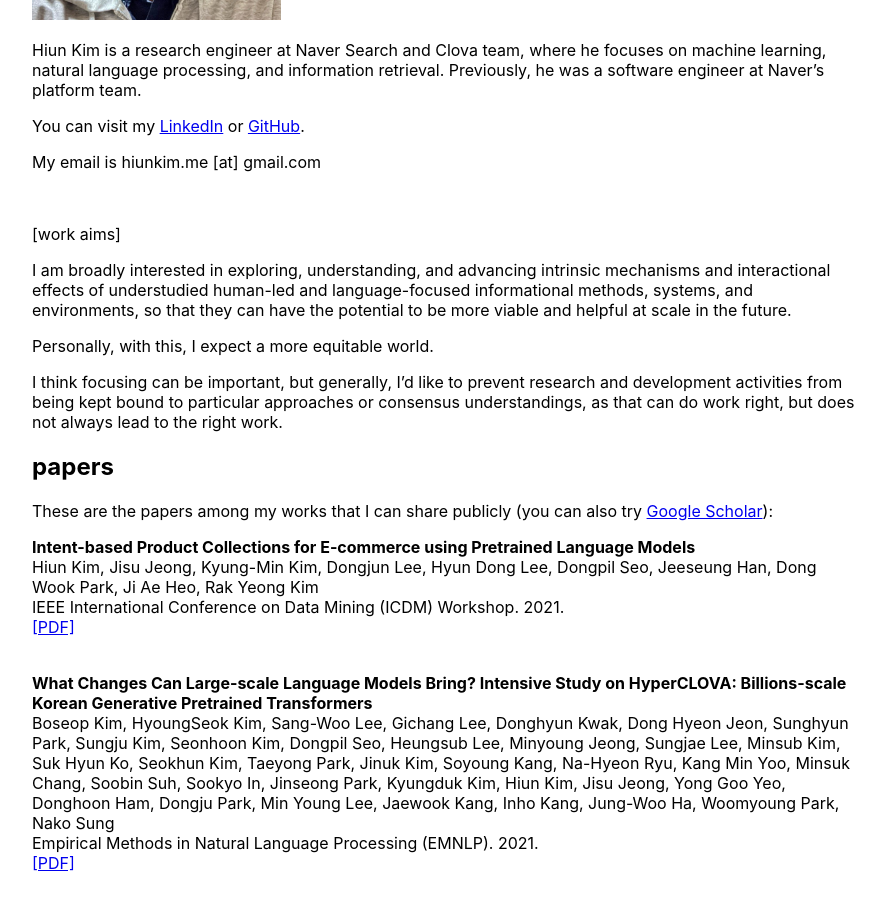
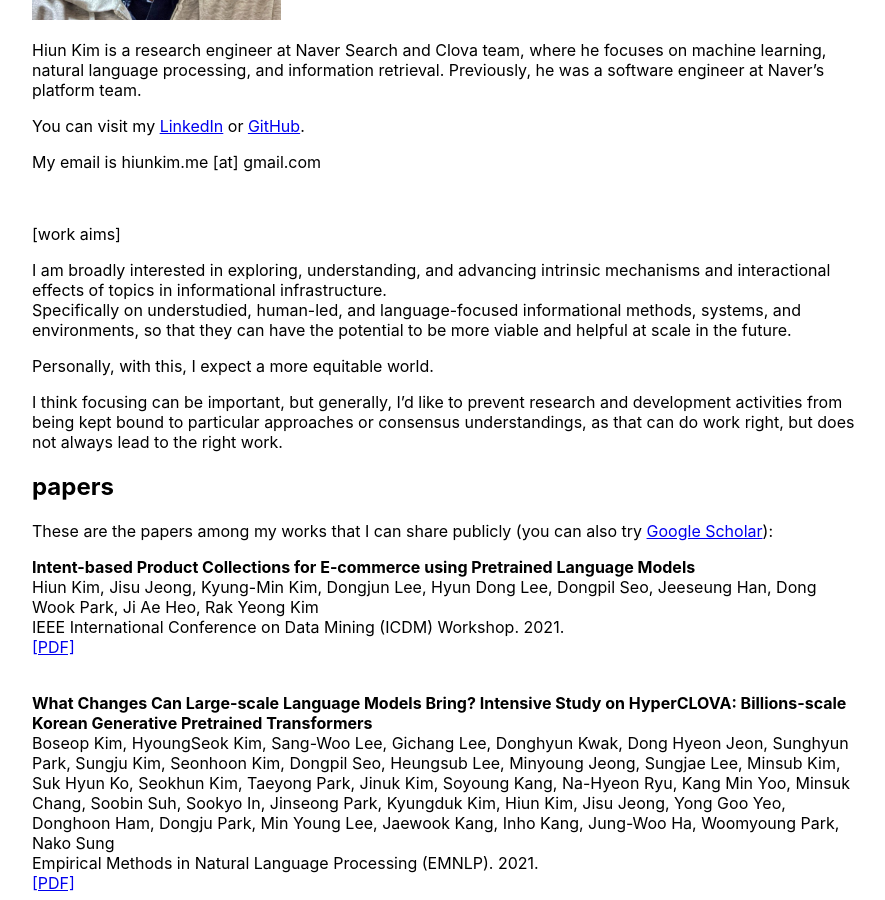
Before and after one commit to hiun/hiun.github.io, a Jekyll site: the page built from index.md, in a window 1280 px wide and 900 px high, scrolled down 344 px. Shown: the whole window, without its empty margins (193-1078 px from the left). Built offline with Jekyll 4.4.1, drawn with Linux system fonts in a browser that asks for light colours.

Commit message:
Update index.md

```diff
--- a/index.md
+++ b/index.md
@@ -17,7 +17,8 @@
 
 [work aims]
 
-I am broadly interested in exploring, understanding, and advancing intrinsic mechanisms and interactional effects of understudied human-led and language-focused informational methods, systems, and environments, so that they can have the potential to be more viable and helpful at scale in the future.
+I am broadly interested in exploring, understanding, and advancing intrinsic mechanisms and interactional effects of topics in informational infrastructure.
+Specifically on understudied, human-led, and language-focused informational methods, systems, and environments, so that they can have the potential to be more viable and helpful at scale in the future.
 
 Personally, with this, I expect a more equitable world.
 
```
